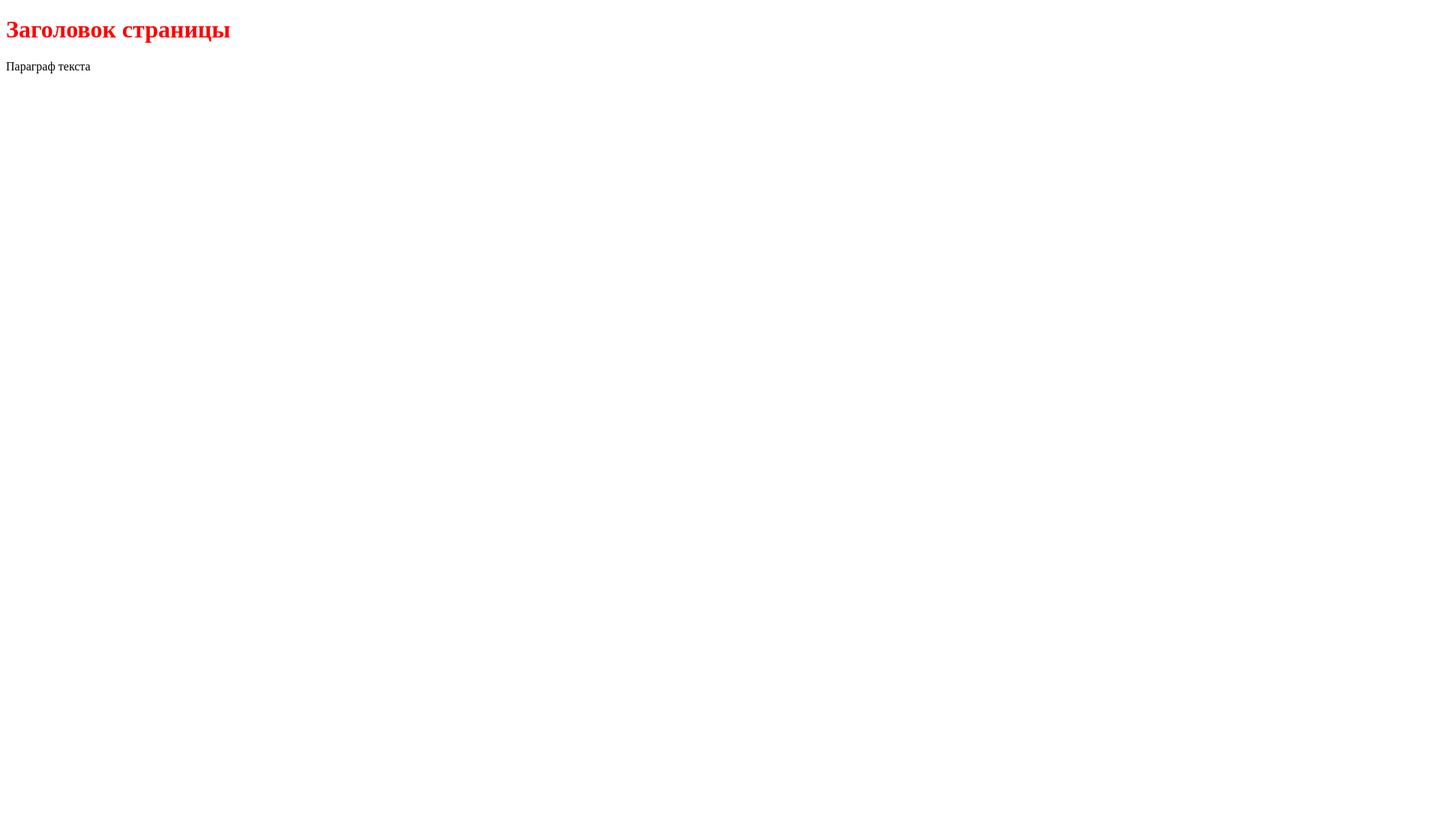
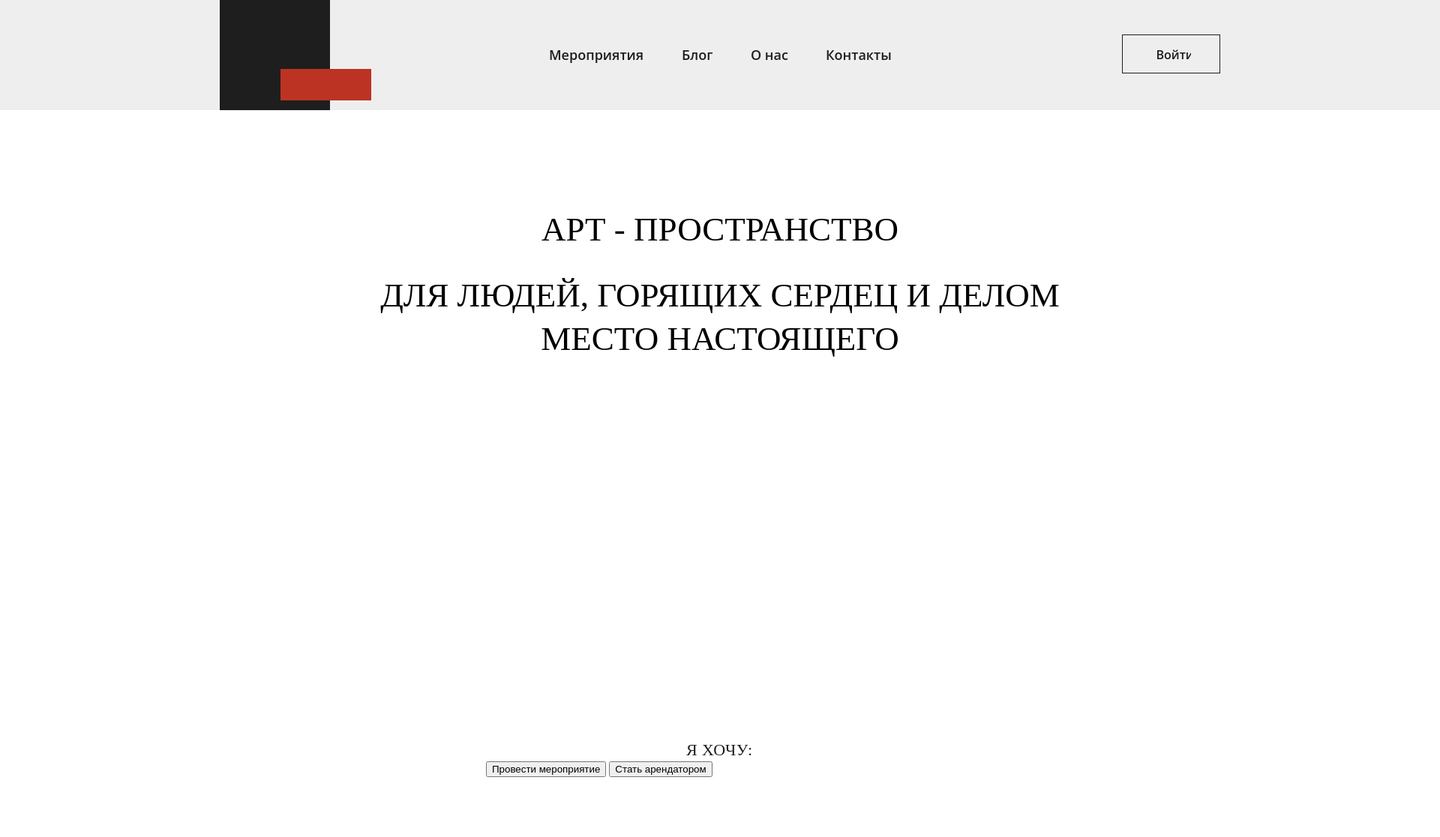
Before and after one commit to RaidenC6/Educational_project, a plain HTML site: page index.html in a window 1280 px wide. Shown: the top 1117 px of the page at 75% size, 1920 px wide, since content can reach past the window. Before the commit the page ends 800 px from the top, so only its background shows below. Drawn offline with Linux system fonts and the light colour scheme.

Commit message:
second commit

```diff
--- a/index.html
+++ b/index.html
@@ -1,13 +1,61 @@
 <!DOCTYPE html>
 <html lang="ru">
-<html>
 <head>
     <meta charset="UTF-8"/>
     <link rel="stylesheet" href="styles/styles.css">
     <title>Название документа (страницы)</title>
 </head>
-<body>
-<h1>Заголовок страницы</h1>
-<p title="Подсказка для параграфа">Параграф текста</p>
+<body class="body">
+<header class="header">
+    <div class="header__logo">
+        <div class="rectangle1"></div>
+        <div class="art"></div>
+        <div class="lenni"></div>
+        <div class="rectangle2"></div>
+    </div>
+
+    <ul class="navigation">
+        <li class="navigation__events"><a href="">Мероприятия</a></li>
+        <li class="navigation__blog"><a href="">Блог</a></li>
+        <li class="navigation__about"><a href="">О нас</a></li>
+        <li class="navigation__contacts"><a href="">Контакты</a></li>
+    </ul>
+
+    <div class="login">
+        <input class="login__button" type="button" value="Войти">
+    </div>
+</header>
+<main class="main">
+    <div class="quote">
+        <h1>АРТ - ПРОСТРАНСТВО</h1>
+        <div class="lenni"></div>
+        <h1>ДЛЯ ЛЮДЕЙ, ГОРЯЩИХ СЕРДЕЦ И ДЕЛОМ МЕСТО НАСТОЯЩЕГО</h1>
+    </div>
+    <div class="choose">
+        <p>Я ХОЧУ:</p>
+<!--        <div class="buttons">-->
+            <input class="button__event" type="button" value="Провести мероприятие">
+            <input class="button__renter" type="button" value="Стать арендатором">
+<!--        </div>-->
+    </div>
+</main>
+<footer class="footer">
+    <div class="links">
+        <div class="rectangle3"></div>
+        <ul class="links links__list">
+            <li class="links__calendar"><a href="">Календарь мероприятий</a></li>
+            <li class="links__event"><a href="">Провести мероприятие</a></li>
+            <li class="links__renter"><a href="">Стать арендатором</a></li>
+            <li class="links__projects"><a href="">Наши проекты</a></li>
+            <li class="links__contacts"><a href="">Контакты</a></li>
+        </ul>
+    </div>
+    <section class="subscription">
+        <h2>Подпишись и будь в курсе происходящего</h2>
+        <input class="subscription__email" type="email" placeholder="Email"/>
+        <button class="subscription__button" type="submit">Подписаться</button>
+        <label><input class="subscription__checkbox" type="checkbox"/>Согласен на обработку персональных данных</label>
+    </section>
+</footer>
 </body>
 </html>
--- a/styles/styles.css
+++ b/styles/styles.css
@@ -1 +1,223 @@
-h1{color: red}
+.header{
+    position: absolute;
+    width: 1920px;
+    height: 147px;
+    left: 0px;
+    top: 0px;
+    background: rgba(222, 222, 222, 0.5);
+    backdrop-filter: blur(10px);
+}
+
+.header__logo{
+    position: absolute;
+    width: 202px;
+    height: 147px;
+    left: 293px;
+    top: 0px;
+}
+
+.rectangle1{
+    position: absolute;
+    width: 147px;
+    height: 147px;
+    left: 0px;
+    top: 0px;
+    background: #1F1E1E;
+}
+
+.rectangle2{
+    position: absolute;
+    width: 121px;
+    height: 42px;
+    left: 81px;
+    top: 92px;
+    background: #BC3324;
+}
+
+.navigation {
+    list-style: none;
+    margin: 0;
+    display: flex;
+    flex-direction: row;
+    justify-content: center;
+    align-items: flex-start;
+    padding: 0px;
+    gap: 50px;
+    position: absolute;
+    width: 457px;
+    height: 25px;
+    left: calc(50% - 457px / 2 + 0.5px);
+    top: 61px;
+}
+
+.navigation__events{
+    width: 127px;
+    height: 25px;
+}
+.navigation__blog{
+    width: 42px;
+    height: 25px;
+}
+
+.navigation__about{
+    width: 50px;
+    height: 25px;
+}
+
+.navigation__contacts{
+    width: 88px;
+    height: 25px;
+}
+
+
+.navigation a{
+    text-decoration: none;
+    font-family: 'Open Sans',  sans-serif;
+    font-style: normal;
+    font-weight: 600;
+    font-size: 18px;
+    line-height: 25px;
+    display: flex;
+    align-items: center;
+    text-align: center;
+    color: #1F1E1E;
+}
+
+.login{
+    box-sizing: border-box;
+    display: flex;
+    flex-direction: row;
+    justify-content: center;
+    align-items: center;
+    padding: 15px 40px;
+    gap: 10px;
+    position: absolute;
+    width: 131px;
+    height: 52px;
+    right: 293px;
+    top: 46px;
+    border: 1px solid #1F1E1E;
+}
+
+.login__button{
+    width: 52px;
+    height: 22px;
+    font-family: 'Open Sans', sans-serif;
+    font-style: normal;
+    font-weight: 600;
+    font-size: 16px;
+    line-height: 22px;
+    display: flex;
+    align-items: center;
+    text-align: center;
+    color: #1F1E1E;
+    background-color: transparent;
+    flex: none;
+    border: 0;
+    flex-grow: 0;
+}
+
+.quote {
+    position: absolute;
+    width: 948px;
+    height: 639px;
+    left: 486px;
+    top: 247px;
+}
+
+h1 {
+    font-family: Lora;
+    font-size: 45px;
+    font-weight: 400;
+    line-height: 58px;
+    letter-spacing: 0em;
+    text-align: center;
+
+}
+
+.choose{
+    position: absolute;
+    width: 624px;
+    height: 128px;
+    left: 648px;
+    top: 986px;
+
+}
+
+div.choose p{
+
+    margin: auto;
+    width: 90px;
+    height: 30px;
+    font-family: 'Lora';
+    font-style: normal;
+    font-weight: 400;
+    font-size: 22px;
+    line-height: 30px;
+    display: flex;
+    align-items: center;
+    text-align: center;
+    letter-spacing: 0.02em;
+    text-transform: uppercase;
+    color: #1F1E1E;
+}
+
+.footer{
+    position: absolute;
+    width: 1334px;
+    height: 360px;
+    left: 293px;
+    top: 7463px;
+}
+
+.links{
+    position: absolute;
+    width: 230px;
+    height: 198px;
+    left: 0px;
+    top: 0px;
+}
+
+.rectangle3{
+    width: 4px;
+    height: 198px;
+    left: 4px;
+    top: 198px;
+    background: #BC3324;
+    transform: rotate(-180deg);
+}
+
+.links__list{
+    list-style: none;
+    margin: 0;
+    display: flex;
+    flex-direction: column;
+    align-items: flex-start;
+    padding: 0px;
+    gap: 22px;
+    position: absolute;
+    width: 204px;
+    height: 198px;
+    left: 26px;
+    top: 0px;
+}
+
+.links__list a{
+    text-decoration: none;
+    font-family: 'Open Sans',  sans-serif;
+    font-style: normal;
+    font-weight: 600;
+    font-size: 16px;
+    line-height: 22px;
+    display: flex;
+    align-items: center;
+    color: #1F1E1E;
+}
+
+.subscription{
+    position: absolute;
+    width: 410px;
+    height: 134px;
+    left: 924px;
+    top: 0px;
+}
```
